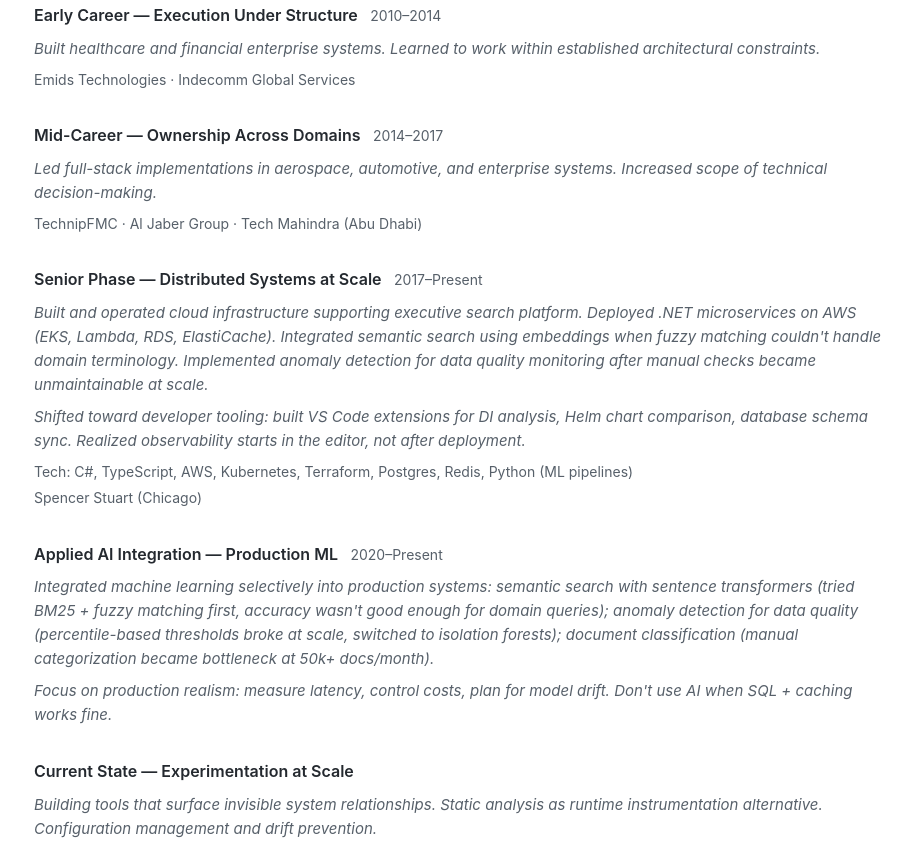
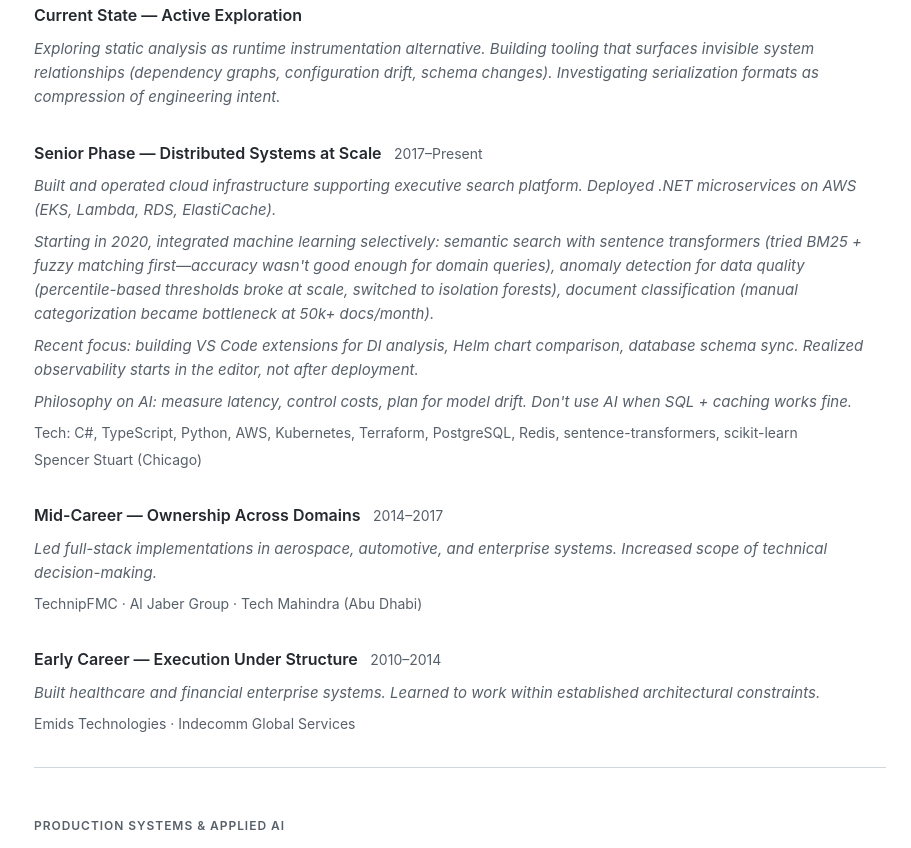
Before and after one commit to chaluvadis/chaluvadis.github.io, a plain HTML site: page index.html in a window 1280 px wide. Shown: the part 1226-2074 px from the top of the page, without its empty margins (180-1091 px from the left). Drawn offline with Linux system fonts and the light colour scheme.

Commit message:
current phase and focus elements updated

```diff
--- a/index.html
+++ b/index.html
@@ -9,7 +9,6 @@
    </head>
    <body>
       <main>
-
          <header>
             <p class="name">Surendra Chaluvadi</p>
             <p class="role">Senior Systems Engineer · 15 years building reliable distributed systems · Selective AI integration where it matters</p>
@@ -17,14 +16,12 @@
                "Production systems fail predictably. Build instrumentation to see it coming. Add intelligence only where deterministic approaches fall short."
             </blockquote>
          </header>
-
          <section id="about">
             <p class="section-label">About</p>
             <p>I've spent 15 years building systems that need to stay up, scale predictably, and cost less than the revenue they generate. Started in healthcare and finance, moved through aerospace and enterprise SaaS, now focused on cloud platforms and developer tooling.</p>
             <p>I integrate AI/ML when simpler approaches don't work—semantic search where regex fails, anomaly detection where thresholds break, clustering when manual categorization becomes unmaintainable. The rest of the time, I reach for Postgres, Redis, and well-tested algorithms.</p>
             <p>Current focus: building tools that make distributed systems visible (DI analyzers, config diff engines, schema sync) and integrating embeddings/transformers into search and categorization pipelines where they improve outcomes measurably.</p>
          </section>
-
          <section id="thinking-model">
             <p class="section-label">Thinking Model</p>
             <ul class="principle-list">
@@ -39,10 +36,34 @@
                <li>Treats production constraints as design inputs, not deployment afterthoughts</li>
             </ul>
          </section>
-
          <section id="journey">
             <p class="section-label">Professional Journey</p>
-
+            <div class="phase">
+               <div class="phase-header">
+                  <span class="phase-title">Current State — Active Exploration</span>
+               </div>
+               <p class="phase-subtitle">Exploring static analysis as runtime instrumentation alternative. Building tooling that surfaces invisible system relationships (dependency graphs, configuration drift, schema changes). Investigating serialization formats as compression of engineering intent.</p>
+            </div>
+            <div class="phase">
+               <div class="phase-header">
+                  <span class="phase-title">Senior Phase — Distributed Systems at Scale</span>
+                  <span class="phase-period">2017–Present</span>
+               </div>
+               <p class="phase-subtitle">Built and operated cloud infrastructure supporting executive search platform. Deployed .NET microservices on AWS (EKS, Lambda, RDS, ElastiCache).</p>
+               <p class="phase-subtitle">Starting in 2020, integrated machine learning selectively: semantic search with sentence transformers (tried BM25 + fuzzy matching first—accuracy wasn't good enough for domain queries), anomaly detection for data quality (percentile-based thresholds broke at scale, switched to isolation forests), document classification (manual categorization became bottleneck at 50k+ docs/month).</p>
+               <p class="phase-subtitle">Recent focus: building VS Code extensions for DI analysis, Helm chart comparison, database schema sync. Realized observability starts in the editor, not after deployment.</p>
+               <p class="phase-subtitle">Philosophy on AI: measure latency, control costs, plan for model drift. Don't use AI when SQL + caching works fine.</p>
+               <p class="phase-tech">Tech: C#, TypeScript, Python, AWS, Kubernetes, Terraform, PostgreSQL, Redis, sentence-transformers, scikit-learn</p>
+               <p class="phase-companies">Spencer Stuart (Chicago)</p>
+            </div>
+            <div class="phase">
+               <div class="phase-header">
+                  <span class="phase-title">Mid-Career — Ownership Across Domains</span>
+                  <span class="phase-period">2014–2017</span>
+               </div>
+               <p class="phase-subtitle">Led full-stack implementations in aerospace, automotive, and enterprise systems. Increased scope of technical decision-making.</p>
+               <p class="phase-companies">TechnipFMC · Al Jaber Group · Tech Mahindra (Abu Dhabi)</p>
+            </div>
             <div class="phase">
                <div class="phase-header">
                   <span class="phase-title">Early Career — Execution Under Structure</span>
@@ -51,56 +72,14 @@
                <p class="phase-subtitle">Built healthcare and financial enterprise systems. Learned to work within established architectural constraints.</p>
                <p class="phase-companies">Emids Technologies · Indecomm Global Services</p>
             </div>
-
-            <div class="phase">
-                <div class="phase-header">
-                    <span class="phase-title">Mid-Career — Ownership Across Domains</span>
-                    <span class="phase-period">2014–2017</span>
-                </div>
-                <p class="phase-subtitle">Led full-stack implementations in aerospace, automotive, and enterprise systems. Increased scope of technical decision-making.</p>
-                <p class="phase-companies">TechnipFMC · Al Jaber Group · Tech Mahindra (Abu Dhabi)</p>
-            </div>
-
-            <div class="phase">
-                <div class="phase-header">
-                    <span class="phase-title">Senior Phase — Distributed Systems at Scale</span>
-                    <span class="phase-period">2017–Present</span>
-                </div>
-                <p class="phase-subtitle">Built and operated cloud infrastructure supporting executive search platform. Deployed .NET microservices on AWS (EKS, Lambda, RDS, ElastiCache). Integrated semantic search using embeddings when fuzzy matching couldn't handle domain terminology. Implemented anomaly detection for data quality monitoring after manual checks became unmaintainable at scale.</p>
-                <p class="phase-subtitle">Shifted toward developer tooling: built VS Code extensions for DI analysis, Helm chart comparison, database schema sync. Realized observability starts in the editor, not after deployment.</p>
-                <p class="phase-tech">Tech: C#, TypeScript, AWS, Kubernetes, Terraform, Postgres, Redis, Python (ML pipelines)</p>
-                <p class="phase-companies">Spencer Stuart (Chicago)</p>
-            </div>
-
-            <div class="phase">
-                <div class="phase-header">
-                    <span class="phase-title">Applied AI Integration — Production ML</span>
-                    <span class="phase-period">2020–Present</span>
-                </div>
-                <p class="phase-subtitle">Integrated machine learning selectively into production systems: semantic search with sentence transformers (tried BM25 + fuzzy matching first, accuracy wasn't good enough for domain queries); anomaly detection for data quality (percentile-based thresholds broke at scale, switched to isolation forests); document classification (manual categorization became bottleneck at 50k+ docs/month).</p>
-                <p class="phase-subtitle">Focus on production realism: measure latency, control costs, plan for model drift. Don't use AI when SQL + caching works fine.</p>
-            </div>
-
-            <div class="phase">
-                <div class="phase-header">
-                    <span class="phase-title">Current State — Experimentation at Scale</span>
-                </div>
-                <p class="phase-subtitle">Building tools that surface invisible system relationships. Static analysis as runtime instrumentation alternative. Configuration management and drift prevention.</p>
-            </div>
          </section>
-
          <section id="production-systems">
             <p class="section-label">Production Systems &amp; Applied AI</p>
-
             <div class="project">
                <h2 class="project-title">Semantic Search for Domain Terminology</h2>
-
                <p class="project-problem"><span class="project-label">Problem:</span> Executive search platform needed semantic search across profiles, job descriptions, and company data. Standard full-text search (Elasticsearch BM25) and fuzzy matching couldn't handle domain-specific terminology—"CEO" vs "Chief Executive" vs "C-suite" vs "top executive" needed to match intelligently.</p>
-
                <p class="project-tried"><span class="project-label">Tried:</span> Elasticsearch with synonym dictionaries (became unmaintainable), fuzzy matching (too many false positives), BM25 tuning (couldn't capture semantic similarity).</p>
-
                <p class="project-solution"><span class="project-label">Solution:</span> Integrated sentence-transformers (all-MiniLM-L6-v2) with vector similarity search. Embedded documents offline, stored vectors in Postgres with pgvector extension. Query time: embed search term, cosine similarity, rerank with BM25 for hybrid results.</p>
-
                <div class="project-tradeoffs">
                   <p class="project-label">Trade-offs:</p>
                   <ul>
@@ -110,11 +89,8 @@
                      <li>Model drift risk: retraining pipeline runs monthly on user feedback</li>
                   </ul>
                </div>
-
                <p class="project-arch"><span class="project-label">Architecture:</span> Python API (FastAPI) → Inference on AWS Lambda (1GB memory) → Postgres + pgvector → .NET API layer</p>
-
                <p class="project-outcome"><span class="project-label">Outcome:</span> Search relevance improved from 62% to 89% (measured via user clickthrough). Cost: $120/month inference + $40/month storage. Shipped in 6 weeks with team of 3.</p>
-
                <div class="experiment-meta">
                   <div class="tech-tags">
                      <span class="tag">Python</span>
@@ -127,18 +103,12 @@
                   </div>
                </div>
             </div>
-
             <div class="project">
                <h2 class="project-title">Anomaly Detection for Data Pipeline Quality</h2>
-
                <p class="project-problem"><span class="project-label">Problem:</span> Multi-tenant data ingestion pipeline processed ~2M records/day. Manual data quality checks (SQL queries checking nulls, outliers, schema violations) became unmaintainable. Percentile-based thresholds broke when client data distributions changed.</p>
-
                <p class="project-tried"><span class="project-label">Tried:</span> Rule-based validation (too rigid), statistical thresholds (false positives during seasonal changes), manual review (couldn't scale past 50 clients).</p>
-
                <p class="project-solution"><span class="project-label">Solution:</span> Built anomaly detection using isolation forests on feature distributions. Tracked 40+ metrics per client (record counts, null rates, value distributions, schema changes). Trained per-tenant models on 90 days historical data, flagged records with isolation forest anomaly scores above the 95th percentile of baseline scores.</p>
-
                <p class="project-whyml"><span class="project-label">Why ML here:</span> Data patterns varied wildly across clients—healthcare vs finance vs manufacturing. Deterministic rules couldn't capture legitimate variation vs actual problems.</p>
-
                <div class="project-tradeoffs">
                   <p class="project-label">Trade-offs:</p>
                   <ul>
@@ -148,11 +118,8 @@
                      <li>Model explainability limited (isolation forest internals aren't obvious)</li>
                   </ul>
                </div>
-
                <p class="project-arch"><span class="project-label">Architecture:</span> Postgres → Python batch job (scikit-learn) → Feature extraction → Isolation forest training → Redis cache (model predictions) → Alert pipeline</p>
-
                <p class="project-outcome"><span class="project-label">Outcome:</span> Reduced data quality incidents from ~12/week to ~2/week. Caught 3 critical schema breaks before they hit production pipelines. Cost: $200/month compute + $80/month Redis.</p>
-
                <div class="experiment-meta">
                   <div class="tech-tags">
                      <span class="tag">Python</span>
@@ -164,12 +131,9 @@
                   </div>
                </div>
             </div>
-
             <div class="project">
                <h2 class="project-title">Multi-Tenant API Platform <span class="project-no-ai">(No AI)</span></h2>
-
                <p class="project-problem"><span class="project-label">Problem:</span> Built API platform serving 200+ clients with isolated data, varied SLAs (some require &lt;100ms p99, others tolerate 2s), and different rate limits per tenant. Needed horizontal scaling, fault isolation, cost control.</p>
-
                <div class="project-arch-block">
                   <p class="project-label">Architecture:</p>
                   <ul>
@@ -181,7 +145,6 @@
                      <li>Distributed tracing (Jaeger) + metrics (Prometheus/Grafana)</li>
                   </ul>
                </div>
-
                <div class="project-tradeoffs">
                   <p class="project-label">Scaling challenges solved:</p>
                   <ul>
@@ -191,11 +154,8 @@
                      <li>Cost control: spot instances for non-critical workloads (saved ~40% compute cost)</li>
                   </ul>
                </div>
-
                <p class="project-whyml"><span class="project-label">Why no AI:</span> Deterministic caching, load balancing, and rate limiting solved the problems. Adding ML would've introduced latency and complexity without measurable benefit.</p>
-
                <p class="project-outcome"><span class="project-label">Outcome:</span> Served 50M requests/day at p99 latency of 145ms. Uptime: 99.95% (outages mostly AWS-related). Cost: ~$8k/month infrastructure (optimized from initial $14k).</p>
-
                <div class="experiment-meta">
                   <div class="tech-tags">
                      <span class="tag">C#</span>
@@ -212,11 +172,9 @@
                </div>
             </div>
          </section>
-
          <section id="experiments">
             <p class="section-label">Developer Experience &amp; Tooling</p>
             <p class="section-intro">Built VS Code extensions to improve daily workflows—debugging DI configuration, comparing Helm charts, syncing database schemas. These tools solve problems I hit repeatedly while building distributed systems. Side benefit: learned the VS Code extension ecosystem deeply.</p>
-
             <div class="experiment">
                <p class="experiment-question">Can dependency injection be made visible without runtime instrumentation?</p>
                <p class="experiment-context">Large .NET solutions obscure DI configuration across multiple files and assemblies, making lifetime conflicts hard to detect.</p>
@@ -230,7 +188,6 @@
                   <a class="repo-link" href="https://github.com/chaluvadis/di-navigator">di-navigator</a>
                </div>
             </div>
-
             <div class="experiment">
                <p class="experiment-question">How do you prevent configuration drift across Kubernetes environments?</p>
                <p class="experiment-context">When development, staging, and production Helm deployments diverge silently, production incidents become detective work.</p>
@@ -244,7 +201,6 @@
                   <a class="repo-link" href="https://github.com/chaluvadis/chart-profile-visualizer">chart-profile-visualizer</a>
                </div>
             </div>
-
             <div class="experiment">
                <p class="experiment-question">What if serialization formats prioritized human comprehension?</p>
                <p class="experiment-context">JSON optimizes for machines, but engineers spend hours scanning deeply nested structures for debugging.</p>
@@ -257,7 +213,6 @@
                   <a class="repo-link" href="https://github.com/chaluvadis/PloonNet">PloonNet</a>
                </div>
             </div>
-
             <div class="experiment">
                <p class="experiment-question">Can observability configuration be validated before deployment?</p>
                <p class="experiment-context">Grafana Alloy configuration syntax errors discovered at runtime break telemetry pipelines in production.</p>
@@ -270,7 +225,6 @@
                   <a class="repo-link" href="https://github.com/chaluvadis/grafana-alloy-toolkit">grafana-alloy-toolkit</a>
                </div>
             </div>
-
             <div class="experiment">
                <p class="experiment-question">How do you sync database schemas across distributed teams?</p>
                <p class="experiment-context">PostgreSQL schema changes cause deployment friction when scattered across migration files and documentation.</p>
@@ -283,7 +237,6 @@
                   <a class="repo-link" href="https://github.com/chaluvadis/pg-schema-sync-extension">pg-schema-sync-extension</a>
                </div>
             </div>
-
             <div class="experiment">
                <p class="experiment-question">Can screen recording be simplified to a single command?</p>
                <p class="experiment-context">Documentation workflows require switching between editor, terminal, and screen recording software.</p>
@@ -296,7 +249,6 @@
                   <a class="repo-link" href="https://github.com/chaluvadis/vscode-gif-recorder">vscode-gif-recorder</a>
                </div>
             </div>
-
             <div class="experiment">
                <p class="experiment-question">Should infrastructure be modular or monolithic?</p>
                <p class="experiment-context">EKS clusters with ALB, VPC, and monitoring spread across repositories create deployment complexity.</p>
@@ -312,10 +264,8 @@
                </div>
             </div>
          </section>
-
          <section id="technology">
             <p class="section-label">Technology Attention Map</p>
-
             <div class="tech-group">
                <p class="tech-group-label">Core Expertise</p>
                <ul>
@@ -327,7 +277,6 @@
                   <li>Observability &amp; monitoring (Prometheus, Grafana, Jaeger)</li>
                </ul>
             </div>
-
             <div class="tech-group">
                <p class="tech-group-label">Applied AI/ML (Selective Integration)</p>
                <ul>
@@ -338,7 +287,6 @@
                   <li>ML infrastructure (AWS Lambda for inference, batch jobs for training)</li>
                </ul>
             </div>
-
             <div class="tech-group">
                <p class="tech-group-label">Actively Exploring</p>
                <ul>
@@ -349,7 +297,6 @@
                   <li>Observability system design (Grafana, Prometheus)</li>
                </ul>
             </div>
-
             <div class="tech-group">
                <p class="tech-group-label">Curious About</p>
                <ul>
@@ -360,20 +307,21 @@
                </ul>
             </div>
          </section>
-
         <section id="focus">
             <p class="section-label">Current Focus</p>
-            <p>Building VS Code extensions that make distributed systems visible (dependency injection analyzers, Helm chart diff tools, schema sync utilities). Integrating embeddings into search and classification pipelines where they improve accuracy measurably. Exploring static analysis as a substitute for runtime instrumentation. Automating infra setup because manual <code>terraform apply</code> gets old fast.</p>
-            <p class="focus-avoiding"><strong>Actively avoiding:</strong> Using LLMs where regex works fine. Overengineering single-tenant systems. Adding Kubernetes to projects that run fine on a single EC2 instance.</p>
+
+            <p><strong>Right now (Q2 2025):</strong> Building a VS Code extension for real-time Kubernetes config validation. Integrating pgvector-based semantic search into internal knowledge base (tried full-text search first, couldn't handle technical terminology). Exploring Roslyn analyzers for detecting async/await anti-patterns in .NET codebases.</p>
+
+            <p>Longer-term investigations: static analysis as a substitute for runtime instrumentation, serialization formats that optimize for human scanning (not just machine parsing), developer tooling that makes distributed system relationships visible before deployment.</p>
+
+            <p class="focus-avoiding"><strong>Actively avoiding:</strong> Using LLMs where regex works fine. Overengineering single-tenant systems. Adding Kubernetes to projects that run fine on a single EC2 instance. Chasing AI hype without measuring business impact.</p>
         </section>
-
          <footer>
             <div class="contact-links">
                <a href="https://github.com/chaluvadis">github.com/chaluvadis</a>
                <a href="https://linkedin.com/in/surendra-chaluvadi">linkedin.com/in/surendra-chaluvadi</a>
             </div>
          </footer>
-
       </main>
    </body>
 </html>
```
Lines whose indentation alone changed are shown as unchanged.
